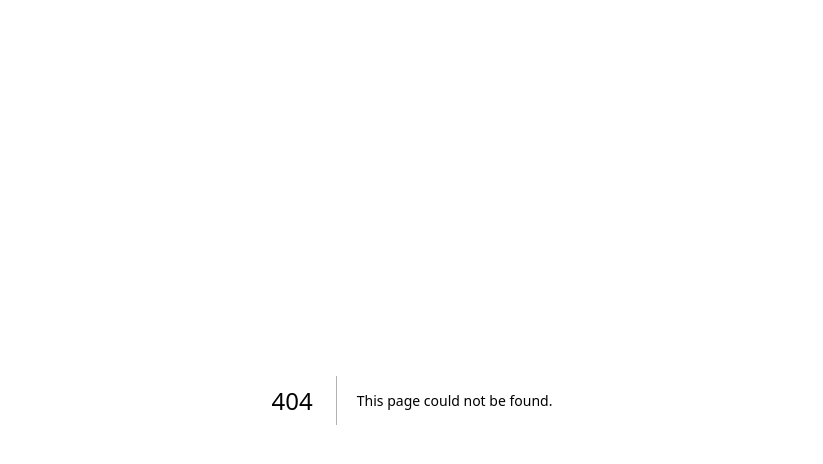
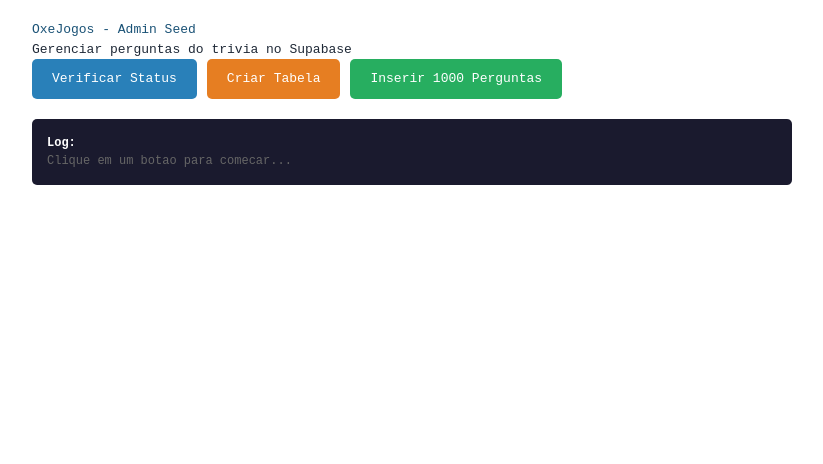
Before and after one commit to fernandoccarriconeto-hub/oxejogos-app, a Next.js app: page /admin/seed in a window 1280 px wide. Before the commit this address had no page. Shown: the top 464 px of the page, without its empty margins (228-1051 px from the left). Built offline with nearby package versions, Linux system fonts and the light colour scheme.

Commit message:
feat: adicionar página admin seed com 1000 perguntas para popular Supabase

```diff
--- /dev/null
+++ b/src/app/admin/seed/page.tsx
@@ -0,0 +1,153 @@
+'use client';
+
+import { useState, useCallback } from 'react';
+
+export default function AdminSeedPage() {
+  const [log, setLog] = useState<string[]>([]);
+  const [loading, setLoading] = useState(false);
+  const [stats, setStats] = useState<any>(null);
+
+  const addLog = useCallback((msg: string) => {
+    setLog(prev => [...prev, `[${new Date().toLocaleTimeString()}] ${msg}`]);
+  }, []);
+
+  const checkStatus = async () => {
+    setLoading(true);
+    addLog('Verificando status da tabela...');
+    try {
+      const res = await fetch('/api/admin/seed?action=status');
+      const data = await res.json();
+      setStats(data);
+      if (!data.tableExists) {
+        addLog('Tabela "perguntas" NAO existe. Crie ela primeiro.');
+      } else {
+        addLog(`Tabela existe! Total de perguntas: ${data.count}`);
+        if (data.stats) {
+          addLog(`Categorias: ${JSON.stringify(data.stats.categorias)}`);
+          addLog(`Dificuldades: ${JSON.stringify(data.stats.dificuldades)}`);
+        }
+      }
+    } catch (e: any) {
+      addLog(`Erro: ${e.message}`);
+    }
+    setLoading(false);
+  };
+
+  const createTable = async () => {
+    setLoading(true);
+    addLog('Verificando/criando tabela...');
+    try {
+      const res = await fetch('/api/admin/seed?action=create_table');
+      const data = await res.json();
+      if (data.sql) {
+        addLog('Tabela nao existe. Execute o SQL abaixo no Supabase SQL Editor:');
+        addLog(data.sql);
+      } else {
+        addLog(data.message);
+      }
+    } catch (e: any) {
+      addLog(`Erro: ${e.message}`);
+    }
+    setLoading(false);
+  };
+
+  const insertAll = async () => {
+    setLoading(true);
+    addLog('Iniciando insercao em lotes de 50...');
+    let from = 0;
+    let totalInserted = 0;
+    let hasMore = true;
+
+    while (hasMore) {
+      try {
+        addLog(`Inserindo lote a partir de ${from}...`);
+        const res = await fetch(`/api/admin/seed?action=insert&from=${from}`);
+        const data = await res.json();
+
+        if (data.error) {
+          addLog(`Erro no lote ${from}: ${data.detail || data.error}`);
+          break;
+        }
+
+        if (data.done) {
+          addLog('Todas as perguntas ja foram inseridas!');
+          hasMore = false;
+        } else {
+          totalInserted += data.inserted;
+          addLog(`Lote inserido: +${data.inserted} (total: ${totalInserted}, restante: ${data.remaining})`);
+          if (data.nextFrom === null) {
+            hasMore = false;
+          } else {
+            from = data.nextFrom;
+          }
+        }
+
+        await new Promise(r => setTimeout(r, 300));
+      } catch (e: any) {
+        addLog(`Erro: ${e.message}`);
+        break;
+      }
+    }
+
+    addLog(`Insercao concluida! Total inserido nesta sessao: ${totalInserted}`);
+    setLoading(false);
+    await checkStatus();
+  };
+
+  return (
+    <div style={{ maxWidth: 800, margin: '0 auto', padding: 20, fontFamily: 'monospace' }}>
+      <h1 style={{ color: '#1a5276' }}>OxeJogos - Admin Seed</h1>
+      <p>Gerenciar perguntas do trivia no Supabase</p>
+
+      <div style={{ display: 'flex', gap: 10, marginBottom: 20, flexWrap: 'wrap' }}>
+        <button
+          onClick={checkStatus}
+          disabled={loading}
+          style={{ padding: '10px 20px', background: '#2980b9', color: '#fff', border: 'none', borderRadius: 5, cursor: loading ? 'wait' : 'pointer' }}
+        >
+          Verificar Status
+        </button>
+        <button
+          onClick={createTable}
+          disabled={loading}
+          style={{ padding: '10px 20px', background: '#e67e22', color: '#fff', border: 'none', borderRadius: 5, cursor: loading ? 'wait' : 'pointer' }}
+        >
+          Criar Tabela
+        </button>
+        <button
+          onClick={insertAll}
+          disabled={loading}
+          style={{ padding: '10px 20px', background: '#27ae60', color: '#fff', border: 'none', borderRadius: 5, cursor: loading ? 'wait' : 'pointer' }}
+        >
+          Inserir 1000 Perguntas
+        </button>
+      </div>
+
+      {stats && (
+        <div style={{ background: '#ecf0f1', padding: 15, borderRadius: 5, marginBottom: 15 }}>
+          <strong>Status Atual:</strong>
+          <p>Tabela existe: {stats.tableExists ? 'Sim' : 'Nao'}</p>
+          <p>Total de perguntas: <strong>{stats.count}</strong></p>
+          {stats.stats && (
+            <>
+              <p>Por categoria:</p>
+              <ul>
+                {Object.entries(stats.stats.categorias || {}).sort().map(([k, v]) => (
+                  <li key={k}>{k}: {v as number}</li>
+                ))}
+              </ul>
+            </>
+          )}
+        </div>
+      )}
+
+      <div style={{ background: '#1a1a2e', color: '#0f0', padding: 15, borderRadius: 5, maxHeight: 500, overflow: 'auto', fontSize: 12 }}>
+        <strong style={{ color: '#fff' }}>Log:</strong>
+        {log.length === 0 && <p style={{ color: '#666' }}>Clique em um botao para comecar...</p>}
+        {log.map((l, i) => (
+          <div key={i} style={{ marginTop: 3, whiteSpace: 'pre-wrap' }}>{l}</div>
+        ))}
+      </div>
+    </div>
+  );
+}
```
